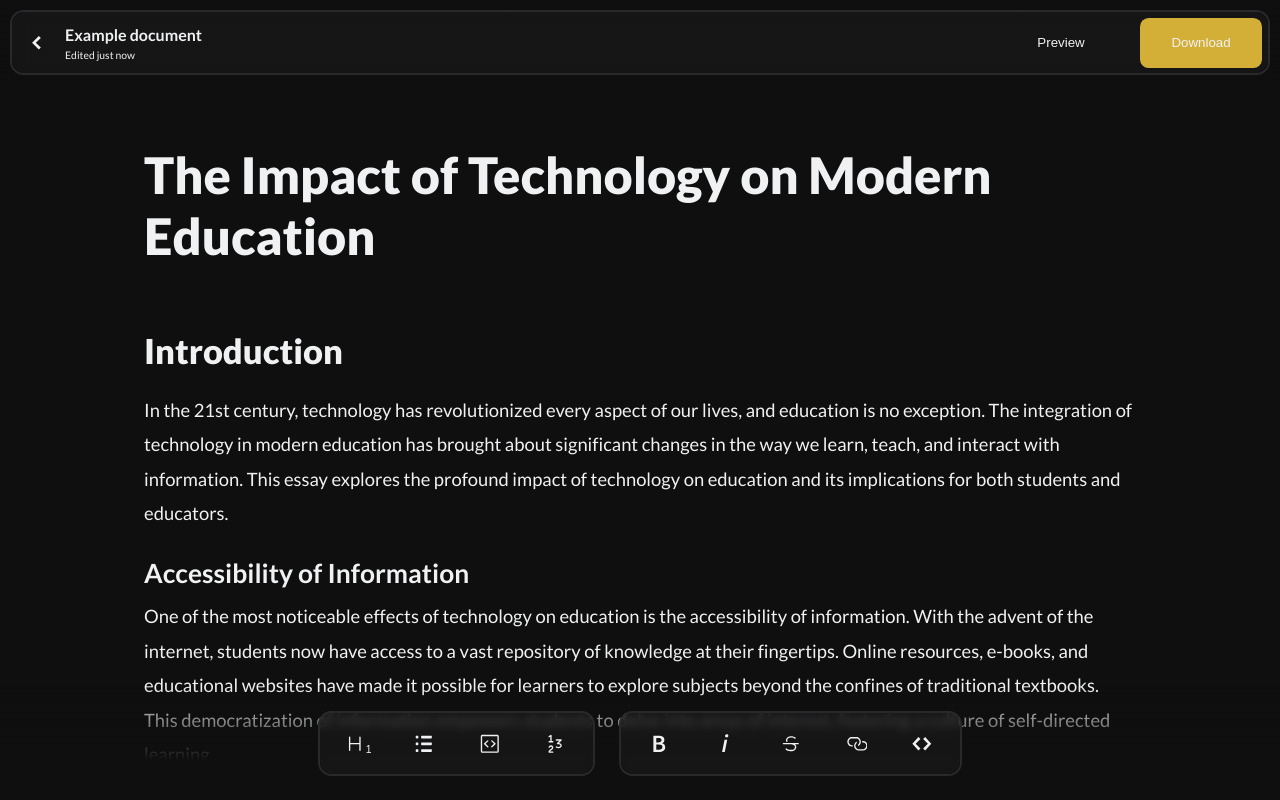
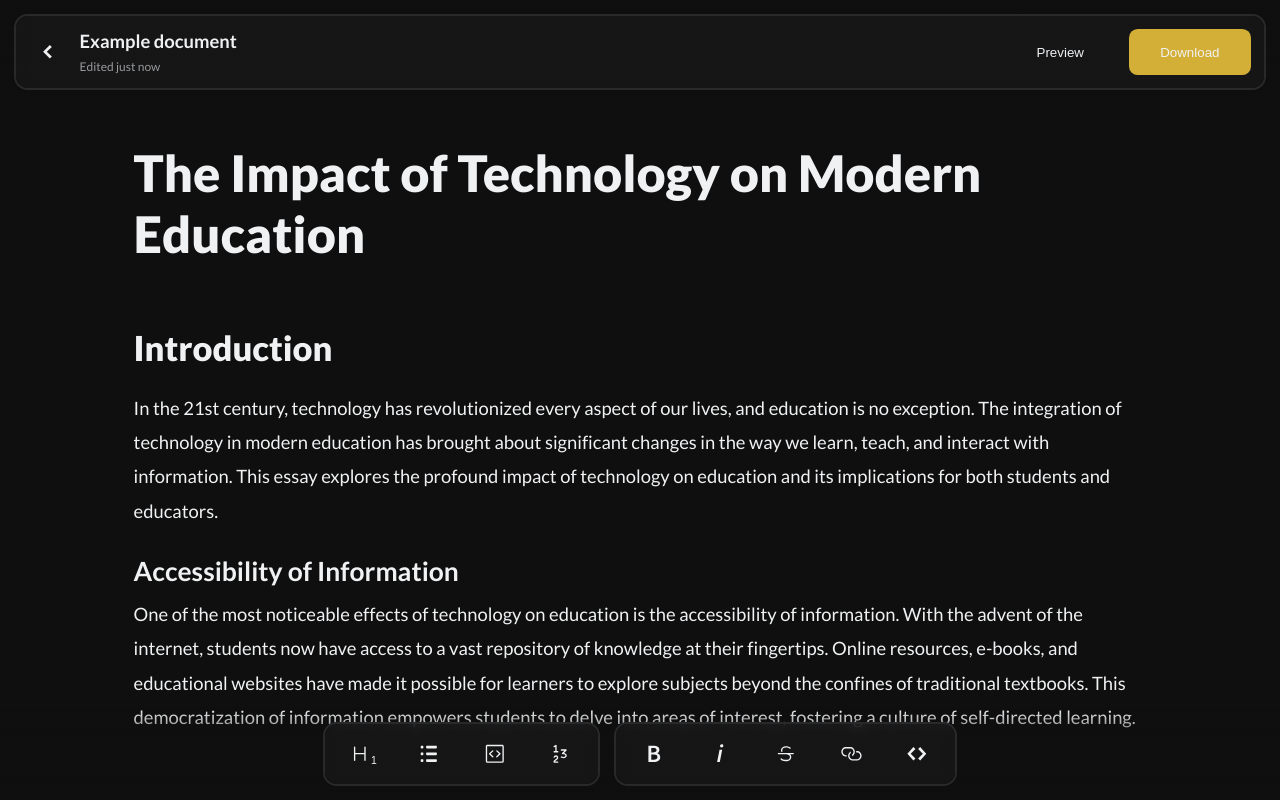
Before and after one commit to conduits-link/frontend, a Next.js app: page / in a window 1280 px wide. Shown: the top 800 px of the page. Built offline with nearby package versions, Linux system fonts and the light colour scheme.

Commit message:
Edit spacing and gradients

```diff
--- a/app/globals.css
+++ b/app/globals.css
@@ -10,9 +10,9 @@
 	--color-secondary-100: var(--color-light-100);
 	--color-secondary-400: var(--color-light-400);
 
-	--header-height: 5.35rem;
+	--header-height: 6.5rem;
 
-	--spacing-large: 1.5rem;
+	--spacing-large: 0.85rem;
 	--spacing-small: 0.65rem;
 
 	--border-radius-large: 0.85em;
--- a/components/menus/FixedFormatMenu.module.css
+++ b/components/menus/FixedFormatMenu.module.css
@@ -6,7 +6,11 @@
 	position: fixed;
 	bottom: 0;
 	background-color: var(--color-primary-400);
-	background: linear-gradient(#0f0f0f00, var(--color-primary-400) 65%);
+	background: linear-gradient(
+		#0f0f0f00,
+		#0f0f0fa6 35%,
+		var(--color-primary-400)
+	);
 	z-index: 1;
 }
 
@@ -16,7 +20,7 @@
 	align-items: center;
 	border-radius: var(--border-radius-large);
 	border: 2px solid var(--color-secondary-400);
-	backdrop-filter: blur(4px);
+	backdrop-filter: blur(6px);
 	box-sizing: border-box;
 	position: relative;
 }
--- a/components/menus/NavigationMenu.module.css
+++ b/components/menus/NavigationMenu.module.css
@@ -1,20 +1,25 @@
 .container {
 	width: 100%;
 	height: var(--header-height);
-	padding: var(--spacing-small);
+	padding: var(--spacing-large);
 	box-sizing: border-box;
 	display: flex;
 	justify-content: center;
 	position: fixed;
 	top: 0;
 	background-color: var(--color-primary-400);
-	background: linear-gradient(var(--color-primary-400), #0f0f0f00);
+	background: linear-gradient(
+		0deg,
+		#0f0f0f00,
+		#0f0f0fa6 35%,
+		var(--color-primary-400)
+	);
 	z-index: 1;
 }
 
 .element {
 	width: 100%;
-	padding: 0.35rem;
+	padding: var(--spacing-large);
 	display: flex;
 	justify-content: space-between;
 	align-items: center;
@@ -50,16 +55,18 @@
 	display: flex;
 	flex-direction: column;
 	justify-content: center;
-	margin-left: var(--spacing-small);
+	margin-left: var(--spacing-large);
 }
 
 .returnInfoTitle {
 	margin-bottom: 0.35em;
 	font-weight: 700;
+	font-size: 1.15rem;
 }
 
 .returnInfoTime {
-	font-size: 0.65rem;
+	font-size: 0.75rem;
+	opacity: 0.6;
 }
 
 /* Buttons */
```
